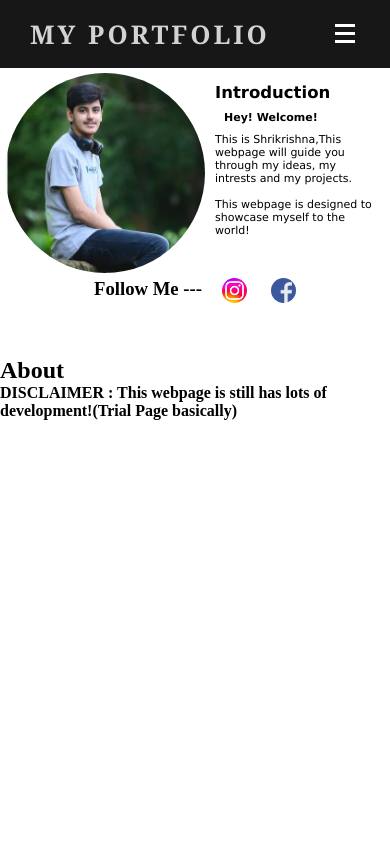
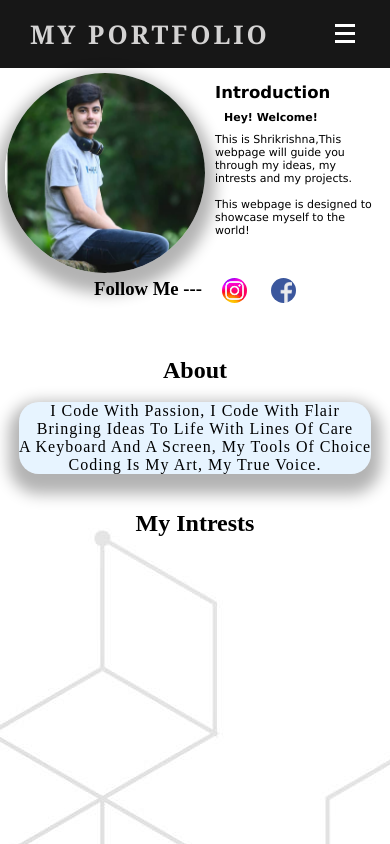
Before and after one commit to Krishna4609/My-Porfolio.github.io, a plain HTML site: page index.html in a window 390 px wide. Shown: the top 844 px of the page. Drawn offline with Linux system fonts and the light colour scheme.

Commit message:
added new changes

```diff
--- a/index.html
+++ b/index.html
@@ -28,7 +28,6 @@
         <div class="line3"></div>
     </div>
     </nav>
-    <script src="myapp.js"></script>
 </div>
 
 <div class="profilepic">
@@ -50,12 +49,24 @@
     </div>
 </div>
 <div>
-    <h2>About</h2>
+    <h2 align="center">About</h2><br>
+    <div class="about">
+        <div class="textabout">
+            <p>I code with passion, I code with flair <br>
+                Bringing ideas to life with lines of care <br>
+                A keyboard and a screen, my tools of choice <br>
+                Coding is my art, my true voice.</p>
+        </div>
+    </div>
+    <br><br>
+    <div class="My intrests">
+        <h2 align="center">My Intrests</h2>
+    </div>
+
 
 </div>
-<footer class="footer">
-    <h4>DISCLAIMER : This webpage is still has lots of development!(Trial Page basically)</h4>
-</footer>
+
+<script src="myapp.js"></script>
 </body>
 
 </html>
--- a/style.css
+++ b/style.css
@@ -20,6 +20,14 @@ nav{
     font-family: Cambria, Cochin, Georgia, Times, 'Times New Roman', serif;
 }
 
+.profilepic img{
+    -webkit-backdrop-filter: blur(8px);
+    backdrop-filter: blur(8px);
+    border-radius: 10px;
+    box-shadow: 0px 10px 15px 10px rgb(0,0,0,0.3);
+    background-color: rgb(228 228 228 / 15%);
+}
+
 
 .navlists{
     display: flex;
@@ -34,6 +42,12 @@ nav{
     font-weight: bold;
     letter-spacing: 2px;
 }
+
+.navlists a:hover{
+    position: relative;
+    bottom: 5px;
+}
+
 .navlists li{
     list-style: none;
 }
@@ -47,6 +61,19 @@ nav{
 .menu{
     opacity: 0;
 }
+
+body{
+    background-image: url(images/5570863.jpg);
+}
+.sociallogos img:hover{
+    position: relative;
+    bottom: 4px;
+    -webkit-backdrop-filter: blur(8px);
+    backdrop-filter: blur(8px);
+    box-shadow: 0px 10px 15px 2px rgb(0,0,0,0.3);
+    background-color: rgb(228 228 228 / 15%);
+}
+
 
 
 
@@ -65,6 +92,11 @@ nav{
         border-radius: 50%;
         width: 270px;
         height: 270px;
+        -webkit-backdrop-filter: blur(8px);
+        backdrop-filter: blur(8px);
+        border-radius: 10px;
+        box-shadow: 0px 10px 15px 10px rgb(0,0,0,0.3);
+        background-color: rgb(228 228 228 / 15%);
     }
     .intro{
         font-size: 15px;
@@ -115,6 +147,11 @@ nav{
         border-radius: 50%;
         width: 200px;
         height: 200px;
+        -webkit-backdrop-filter: blur(8px);
+        backdrop-filter: blur(8px);
+        border-radius: 10px;
+        box-shadow: 0px 10px 15px 10px rgb(0,0,0,0.3);
+        background-color: rgb(228 228 228 / 15%);
     }
     .intro{
         font-size: 11px;
@@ -178,3 +215,30 @@ nav{
     justify-content: center;
 
 }
+
+.about{
+    display: flex;
+    justify-content: center;
+}
+
+.imageabout{
+    margin-left: 80px;
+}
+
+.imageabout img{
+    border-radius: 10px;
+    box-shadow: 0px 10px 15px 2px;
+    width: 70%;
+    height: 200px;
+}
+
+.textabout{
+    width: fit-content;
+    height: fit-content;
+    text-align: center;
+    text-transform: capitalize;
+    letter-spacing: 1px;
+    border-radius: 20px;
+    box-shadow: 0px 10px 15px 10px rgb(0,0,0,0.3);
+    background-color: rgba(0, 140, 255, 0.096);
+}
```
Also changed, not shown: images/5570863.jpg (added), images/code-1076536__340.jpg (added), 2 other files.
